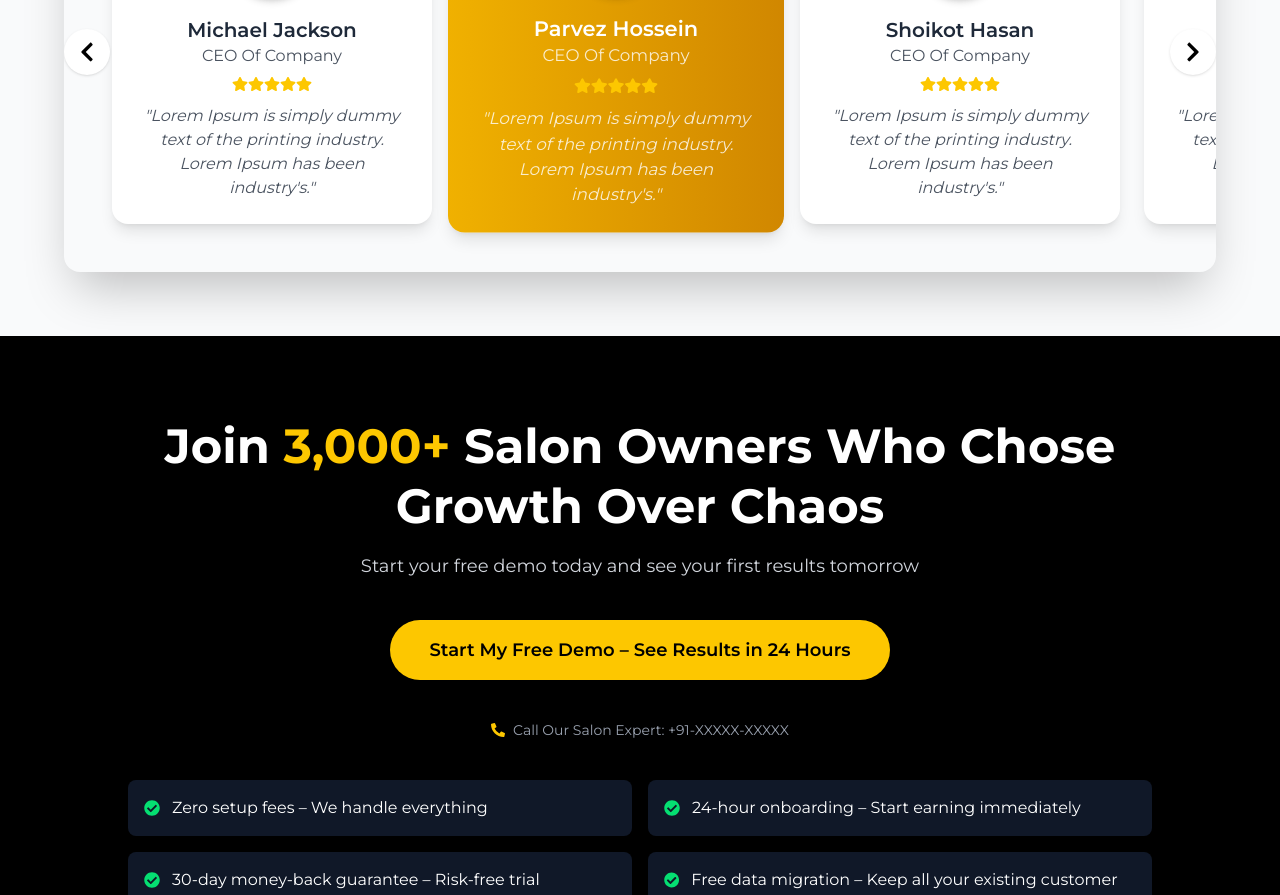
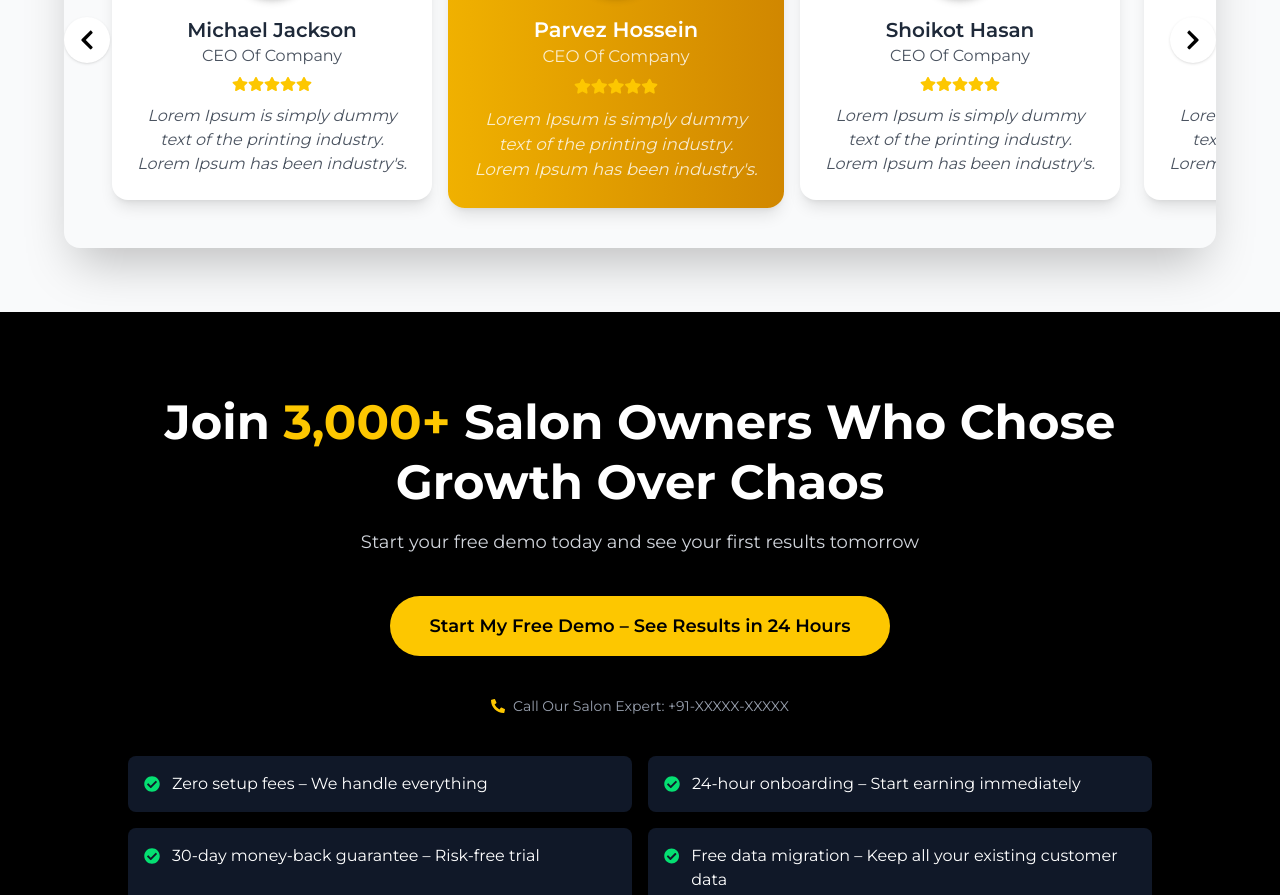
Before and after one commit to harshit0808sharma/lokaci-pro, a Next.js app: page / in a window 1280 px wide. Shown: the part 3640-4535 px from the top of the page. Built offline with nearby package versions, Linux system fonts and the light colour scheme.

Commit message:
some changes

```diff
--- a/app/components/Testimonials.js
+++ b/app/components/Testimonials.js
@@ -56,7 +56,7 @@ export default function Testimonials() {
                 {Array(t.rating).fill().map((_, i) => <FaStar key={i} />)}
               </div>
 
-              <p className="text-center text-sm md:text-base italic opacity-80">"{t.text}"</p>
+              <p className="text-center text-sm md:text-base italic opacity-80">{t.text}</p>
             </div>
           ))}
         </motion.div>
```
